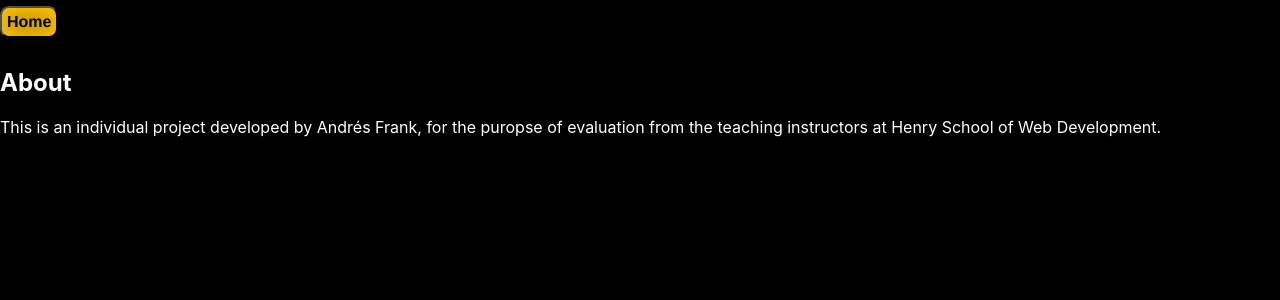
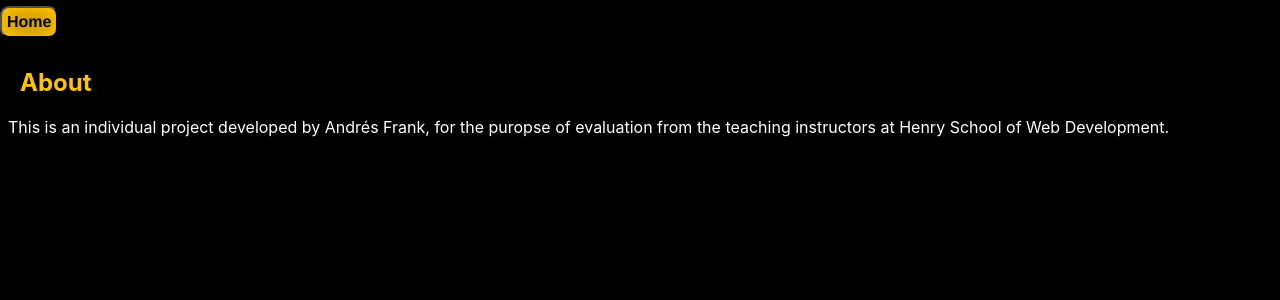
Before and after one commit to pruscius/PI_Countries, a React (Create React App) app in the folder client/: page /about in a window 1280 px wide. Shown: the top 300 px of the page. Built offline with nearby package versions, Linux system fonts and the light colour scheme.

Commit message:
finished styles i guess

```diff
--- a/client/package.json
+++ b/client/package.json
@@ -42,6 +42,5 @@
       "last 1 firefox version",
       "last 1 safari version"
     ]
-  },
-  "devDependencies": {}
+  }
 }
--- a/client/src/components/About/About.jsx
+++ b/client/src/components/About/About.jsx
@@ -8,8 +8,8 @@
             <Link to="/home">
                 <button className={styles.btn}>Home</button>
             </Link>
-            <h2>About</h2>
-            <p>This is an individual project developed by Andrés Frank, for the puropse of evaluation
+            <h2 className={styles.about}>About</h2>
+            <p className={styles.text}> This is an individual project developed by Andrés Frank, for the puropse of evaluation
                 from the teaching instructors at Henry School of Web Development.
             </p>
         </div>
--- a/client/src/components/About/About.module.css
+++ b/client/src/components/About/About.module.css
@@ -1,3 +1,12 @@
+.about {
+    color: #FFC300;
+    margin-left: 20px
+}
+
+.text {
+    margin-left: 8px
+}
+
 .btn {
     background: #FFC300;
     border-radius: 9px;
--- a/client/src/components/Country/Country.module.css
+++ b/client/src/components/Country/Country.module.css
@@ -13,6 +13,7 @@
     text-decoration: none;
     background-color:white;
     font-weight: bold;
+    color: black
 }
 
 .link {
--- a/client/src/components/CreateActivity/CreateActivity.module.css
+++ b/client/src/components/CreateActivity/CreateActivity.module.css
@@ -41,13 +41,13 @@
 }
 
 .btn {
-    background: #FFC300;
+    background: black;
+    color: #FFC300;
     border-radius: 9px;
-    color: #FFFFFF;
+    border-color: white;
     font-family: Helvetica;
     font-size: 16px;
     font-weight: 100;
-    color: black;
     padding:5px;
     text-shadow: 1px 1px 20px #000000;
     text-decoration: none;
--- a/client/src/components/Home/Home.module.css
+++ b/client/src/components/Home/Home.module.css
@@ -1,6 +1,10 @@
 .countries {
     display: flex;
     flex-wrap: wrap
+}
+
+.selects {
+    margin-top: 10px
 }
 
 .buttons {
@@ -28,6 +32,13 @@
 
 .body {
     background-color: black;
+    /* background-size: cover;
+    background-repeat: no-repeat;
+    position: absolute;
+    top: 0;
+    bottom: 0;
+    left: 0;
+    right: 0 */
 }
 
 .texts {
```
Also changed, not shown: 2 other files (tests, documents, lock files or other folders).
